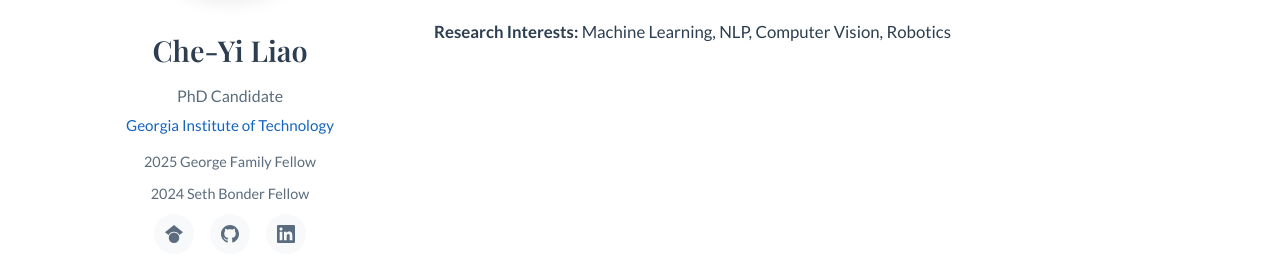
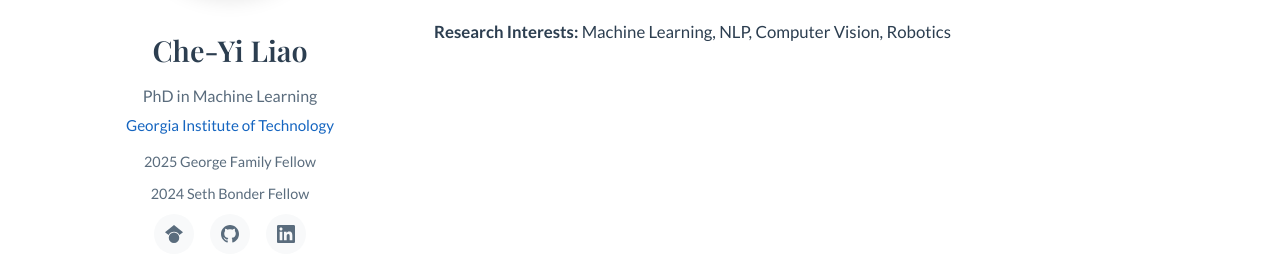
Before and after one commit to CheYiLiao/CheYiLiao.github.io, a Jekyll site: the page built from index.html, in a window 1280 px wide and 900 px high. Shown: the part 324-598 px from the top of the window. Built offline with Jekyll 4.4.1, drawn with Linux system fonts in a browser that asks for light colours.

Commit message:
Update title to 'PhD in Machine Learning'

```diff
--- a/_config.yml
+++ b/_config.yml
@@ -11,8 +11,7 @@ author:
   photo: /assets/images/profile.jpg
 
   # Primary position
-  title: PhD Candidate
-  department: Machine Learning
+  title: PhD in Machine Learning
   university: Georgia Institute of Technology
   # Leave blank or remove to disable links:
 
```
